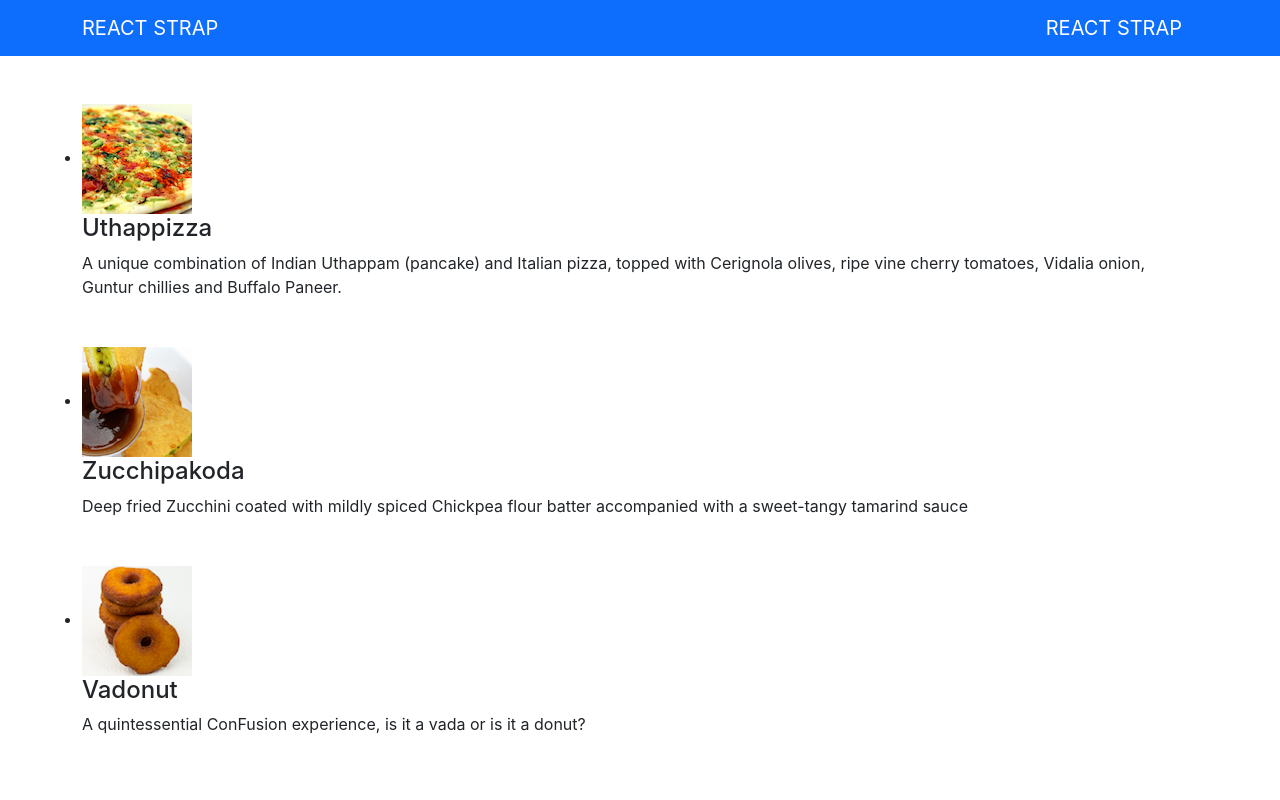
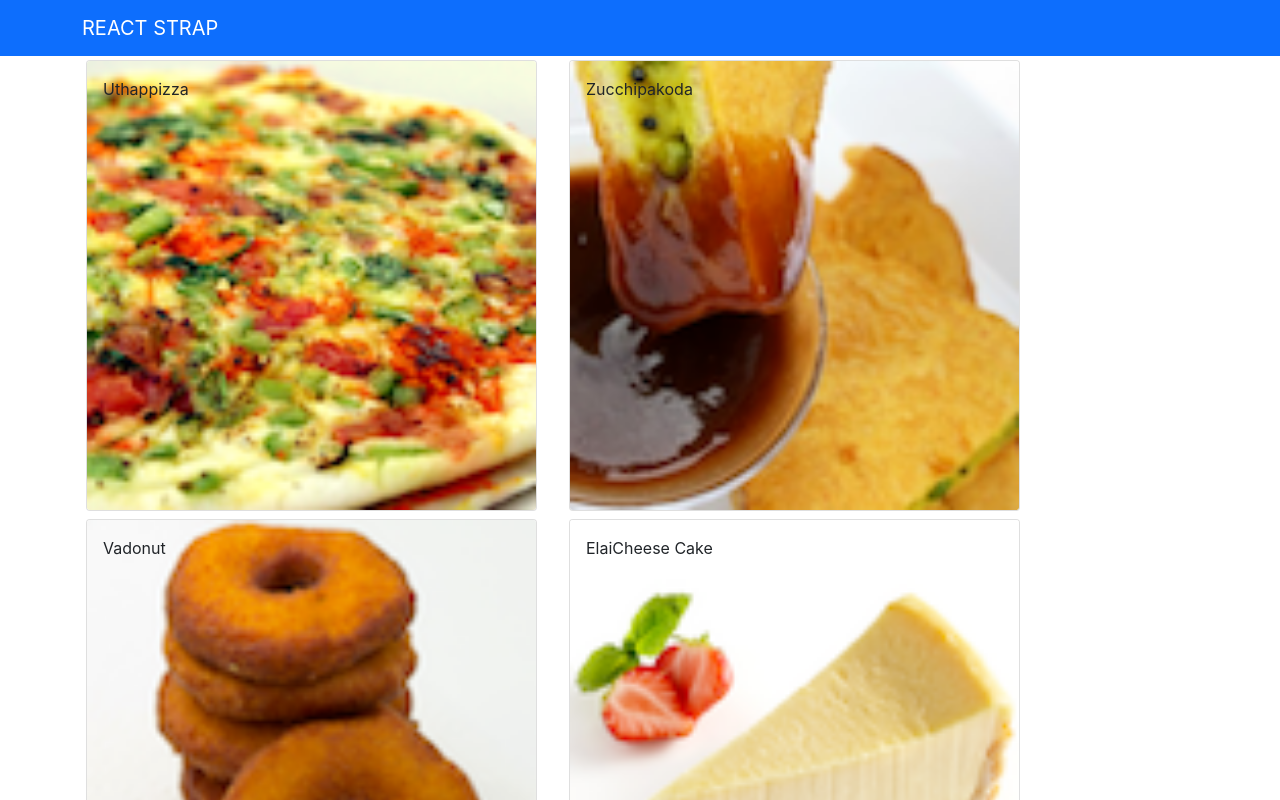
Before and after one commit to Anil9870/React-restaurant, a React (Create React App) app: page / in a window 1280 px wide. Shown: the top 800 px of the page. Built offline with nearby package versions, Linux system fonts and the light colour scheme.

Commit message:
components part-2

```diff
--- a/src/App.css
+++ /dev/null
@@ -1,38 +0,0 @@
-.App {
-  text-align: center;
-}
-
-.App-logo {
-  height: 40vmin;
-  pointer-events: none;
-}
-
-@media (prefers-reduced-motion: no-preference) {
-  .App-logo {
-    animation: App-logo-spin infinite 20s linear;
-  }
-}
-
-.App-header {
-  background-color: #282c34;
-  min-height: 100vh;
-  display: flex;
-  flex-direction: column;
-  align-items: center;
-  justify-content: center;
-  font-size: calc(10px + 2vmin);
-  color: white;
-}
-
-.App-link {
-  color: #61dafb;
-}
-
-@keyframes App-logo-spin {
-  from {
-    transform: rotate(0deg);
-  }
-  to {
-    transform: rotate(360deg);
-  }
-}
--- a/src/App.js
+++ b/src/App.js
@@ -2,21 +2,31 @@
 import {Navbar , NavbarBrand} from 'reactstrap';
 
 import NavBarMenu from './components/NavBarMenu';
+import { DISHES } from './shared/dishes';
 
 
-const App = () => {
+class App extends React.Component {
+  constructor(props){
+    super(props);
+      this.state = {
+         dishes: DISHES
+      };
+  }
+  render(){
+
   return (
     <div className="App">
         <Navbar dark color="primary">
            <div className="container">
                 <NavbarBrand href="/">REACT STRAP</NavbarBrand>
-                <NavbarBrand href="/">REACT STRAP</NavbarBrand>
            </div>
         </Navbar>
-        <NavBarMenu/>
+        <NavBarMenu dishes= {this.state.dishes}/>
     </div>
   )
-}
+
+  }
+};
 
 
 
--- a/src/components/NavBarMenu.js
+++ b/src/components/NavBarMenu.js
@@ -1,70 +1,70 @@
-import React from 'react'
-import { Media } from 'reactstrap';
+import React, { Component } from "react";
+import {
+  CardBody,
+  Card,
+  CardImg,
+  CardImgOverlay,
+  CardTitle,
+  CardHeader,
+  CardText,
+} from "reactstrap";
 
-const dishes = [
-    {
-      id: 0,
-      name:'Uthappizza',
-      image: 'assets/images/uthappizza.png',
-      category: 'mains',
-      label:'Hot',
-      price:'4.99',
-      description:'A unique combination of Indian Uthappam (pancake) and Italian pizza, topped with Cerignola olives, ripe vine cherry tomatoes, Vidalia onion, Guntur chillies and Buffalo Paneer.'                        },
-   {
-      id: 1,
-      name:'Zucchipakoda',
-      image: 'assets/images/zucchipakoda.png',
-      category: 'appetizer',
-      label:'',
-      price:'1.99',
-      description:'Deep fried Zucchini coated with mildly spiced Chickpea flour batter accompanied with a sweet-tangy tamarind sauce'                        },
-   {
-      id: 2,
-      name:'Vadonut',
-      image: 'assets/images/vadonut.png',
-      category: 'appetizer',
-      label:'New',
-      price:'1.99',
-      description:'A quintessential ConFusion experience, is it a vada or is it a donut?'                        },
-   {
-      id: 3,
-      name:'ElaiCheese Cake',
-      image: 'assets/images/elaicheesecake.png',
-      category: 'dessert',
-      label:'',
-      price:'2.99',
-      description:'A delectable, semi-sweet New York Style Cheese Cake, with Graham cracker crust and spiced with Indian cardamoms'                        }
-   ];
+class Menu extends Component {
+  constructor(props) {
+    super(props);
+    this.state = {
+       selectedDish: null
+    }
+  }
 
-const NavBarMenu = props => {
+  updateSelectedDish(dish){
+    this.setState({
+        selectedDish: dish
+    });
+  }
 
-    const recipes = dishes.map( (dish) => {
-         return(
-             <div key={dish.id} className="col-12 mt-5">
-                  <Media tag="li">
-                    <Media left middle>
-                      <Media object src={dish.image} alt={dish.name} />
-                    </Media>
-                    <Media body className="ml-5">
-                      <Media heading>{dish.name}</Media>
-                      <p>{dish.description}</p>
-                    </Media>
-                  </Media>
-             </div>
-         );
+  renderSelectedDish(dish){
+    if(dish != null){
+       return (
+       <div>
+          <Card>
+             <CardImg width="100%" src={dish.image} alt={dish.name}/>
+             <CardBody>
+                 <CardTitle>{dish.name}</CardTitle>
+                 <CardText>{dish.description}</CardText>
+             </CardBody>
+          </Card>
+       </div>);
+    } else{
+      return (
+        <div>
+
+        </div>
+      );
+    }
+  }
+
+  render() {
+    const menu = this.props.dishes.map((dish) => {
+      return (
+        <div key={dish.id} className="col-12 col-md-5 m-1">
+          <Card onClick = { () => this.updateSelectedDish(dish) }>
+            <CardImg width="100%" src={dish.image} alt={dish.name} />
+            <CardImgOverlay>
+              <CardTitle heading>{dish.name}</CardTitle>
+            </CardImgOverlay>
+          </Card>
+        </div>
+      );
     });
 
     return (
-        <div className="container">
-            <div className="row">
-               <Media list>
-                   {recipes}
-               </Media>
-            </div>
-        </div>
-    )
+      <div className="container">
+        <div className="row">{menu}</div>
+        <div className="row">{this.renderSelectedDish(this.state.selectedDish)}</div>
+      </div>
+    );
+  }
 }
 
-
-
-export default NavBarMenu
+export default Menu;
--- /dev/null
+++ b/src/shared/dishes.js
@@ -0,0 +1,34 @@
+export const  DISHES = [
+    {
+      id: 0,
+      name:'Uthappizza',
+      image: 'assets/images/uthappizza.png',
+      category: 'mains',
+      label:'Hot',
+      price:'4.99',
+      description:'A unique combination of Indian Uthappam (pancake) and Italian pizza, topped with Cerignola olives, ripe vine cherry tomatoes, Vidalia onion, Guntur chillies and Buffalo Paneer.'                        },
+   {
+      id: 1,
+      name:'Zucchipakoda',
+      image: 'assets/images/zucchipakoda.png',
+      category: 'appetizer',
+      label:'',
+      price:'1.99',
+      description:'Deep fried Zucchini coated with mildly spiced Chickpea flour batter accompanied with a sweet-tangy tamarind sauce'                        },
+   {
+      id: 2,
+      name:'Vadonut',
+      image: 'assets/images/vadonut.png',
+      category: 'appetizer',
+      label:'New',
+      price:'1.99',
+      description:'A quintessential ConFusion experience, is it a vada or is it a donut?'                        },
+   {
+      id: 3,
+      name:'ElaiCheese Cake',
+      image: 'assets/images/elaicheesecake.png',
+      category: 'dessert',
+      label:'',
+      price:'2.99',
+      description:'A delectable, semi-sweet New York Style Cheese Cake, with Graham cracker crust and spiced with Indian cardamoms'                        }
+   ];
```
